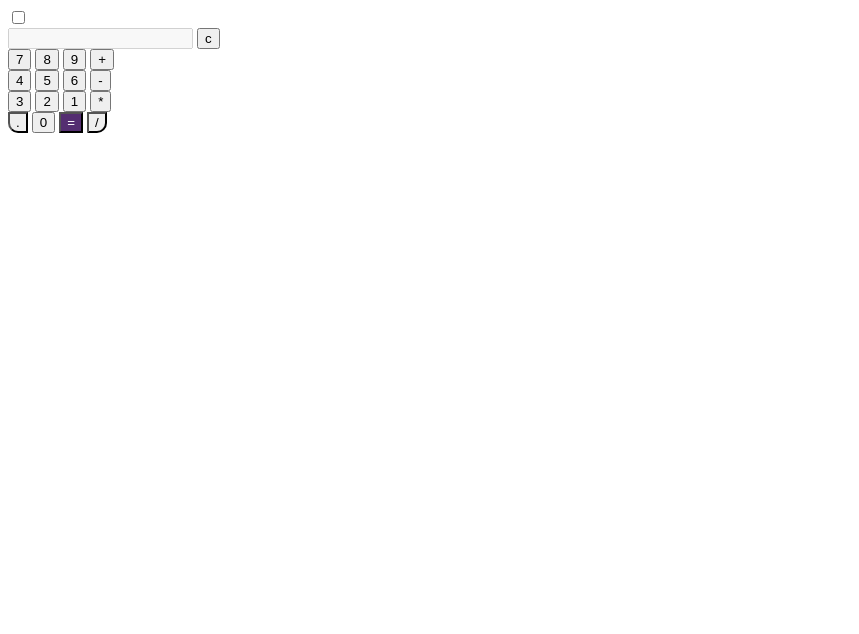
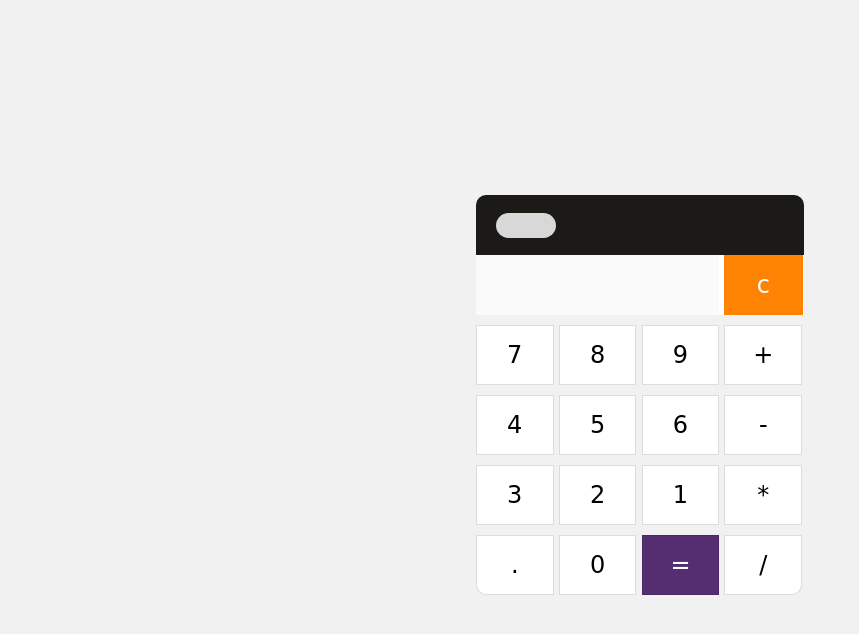
Before and after one commit to DiegoLima2018/ProjetoCalculadora, a plain HTML site: page ProjetoCalculadora/Index.html in a window 1280 px wide. Shown: the whole page, without its empty margins (0-859 px from the left). Drawn offline with Linux system fonts and the light colour scheme; a web font is replaced by a local one.

Commit message:
Codigo CSS

```diff
--- a/ProjetoCalculadora/Index.html
+++ b/ProjetoCalculadora/Index.html
@@ -6,6 +6,7 @@
     <meta http-equiv="X-UA-Compatible" content="IE=edge">
     <meta name="viewport" content="width=device-width, initial-scale=1.0">
     <title>Calculadora</title>
+    <link rel="stylesheet" href="style.css">
 </head>
 
 <body data-theme="">
--- /dev/null
+++ b/ProjetoCalculadora/style.css
@@ -0,0 +1,128 @@
+@import url('https://fonts.googleapis.com/css2?family=Zen+Dots&display=swap');
+
+* {
+    margin: 0;
+    padding: 0;
+    box-sizing: border-box;
+    font-family: 'Zen Dots', cursive;
+}
+
+html {
+    --bg: #f1f1f1;
+    --sec_bg: #fff;
+    --color: #000;
+    --hover_color: #e7e7e7;
+}
+
+body[data-theme="dark"] {
+    --bg: #0e0e0e;
+    --sec_bg: #222222;
+    --color: #fff;
+    --hover_color: #424242;
+}
+
+body {
+    background: var(--bg);
+}
+
+.main {
+    height: 100vh;
+    display: flex;
+    justify-content: center;
+    align-items: center;
+}
+
+calculator {
+    width: 300px;
+}
+
+.header {
+    width: 100%;
+    height: 60px;
+    background: #1b1a17;
+    border-radius: 10px 10px 0 0;
+    display: flex;
+    align-items: center;
+}
+
+.switchBox {
+    margin-left: 20px;
+    width: 60px;
+    height: 25px;
+    background: #d8d8d8;
+    border-radius: 20px;
+    position: relative;
+}
+
+.switchBox input {
+    width: 100%;
+    height: 100%;
+    cursor: pointer;
+    position: absolute;
+    z-index: 100;
+    appearance: none;
+}
+
+.switchBox input:checked~.box {
+    left: 665%;
+    background: #ff8303;
+}
+
+.input {
+    width: 100%;
+    height: 60px;
+    background: #fff;
+}
+
+input {
+    cursor: pointer;
+}
+
+.input #display {
+    width: 74%;
+    height: 60px;
+    border: none;
+    outline: none;
+    font-size: 24px;
+    padding-left: 10px;
+}
+
+.cancle_btn {
+    width: 24%;
+    height: 60px;
+    border: none;
+    background: #ff8303;
+    font-size: 24px;
+    color: white;
+}
+
+.row {
+    width: 103%;
+    margin: 10px 0;
+}
+
+.row input {
+    width: 23%;
+    height: 60px;
+    background: var(--sec_bg);
+    color: var(--color);
+    border: 1px solid rgba(0, 0, 0, 0.137);
+    font-size: 24px;
+}
+
+.active {
+    animation: anim .4s;
+}
+
+@keyframes anim {
+
+    0%,
+    100% {
+        transform: scale(1);
+    }
+
+    50% {
+        transform: scale(1.1);
+        background: var(--hover_color);
+    }
+}
```
